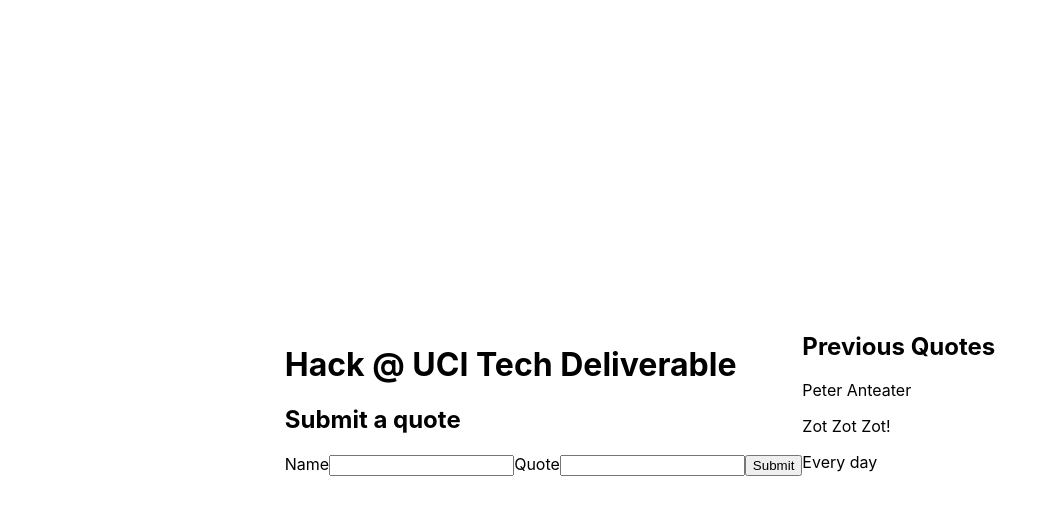
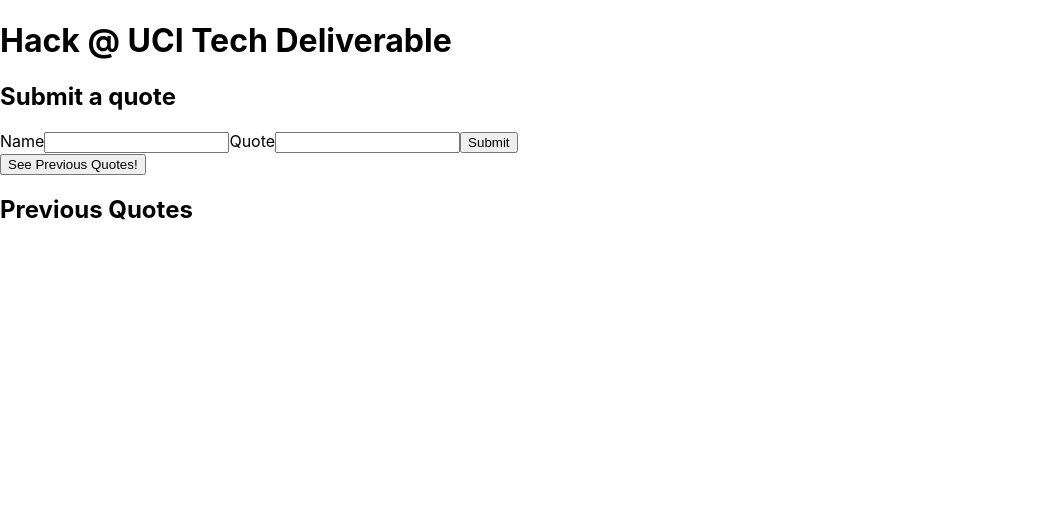
Before and after one commit to IanWearsHat/Hack2023Deliverable, a React (Vite) app in the folder frontend/: page / in a window 1280 px wide. Shown: the top 514 px of the page, without its empty margins (0-1058 px from the left). Built offline with nearby package versions, Linux system fonts and the light colour scheme.

Commit message:
Added logic to load quote components on get

```diff
--- a/frontend/src/App.jsx
+++ b/frontend/src/App.jsx
@@ -1,6 +1,26 @@
+import axios from "axios";
+
+import React, { useState } from 'react';
+
 import "./App.css";
+import Quote from "./components/Quote/Quote.jsx";
 
 function App() {
+
+	const [quotes, setQuotes] = useState([]);
+
+	let getQuotesParams = {
+		time_cutoff: "all"
+	};
+
+	const onButtonClick = () => {
+		let res = axios.get("/api/quote", { params: getQuotesParams })
+			.then((response) => {
+				setQuotes(response.data);
+				console.log(response.data);
+			})
+	};
+
 	return (
 		<div className="App">
 			<div className="quote-input">
@@ -16,19 +36,31 @@
 					<input type="text" name="message" id="input-message" required />
 					<button type="submit">Submit</button>
 				</form>
+
+				<button onClick={onButtonClick}>See Previous Quotes!</button>
 			</div>
 
 			<div className="previous-quotes">
 				<h2>Previous Quotes</h2>
 				{/* TODO: Display the actual quotes from the database */}
+				{/* Button actually starts the animation and the axios call*/}
+
 				<div className="messages">
-					<p>Peter Anteater</p>
-					<p>Zot Zot Zot!</p>
-					<p>Every day</p>
+					{
+						quotes.map( (quoteItem, index) => (
+							<Quote
+								key={index}
+								name={quoteItem.name}
+								quote={quoteItem.message}
+								date={quoteItem.time}
+							/>
+						))
+					}
 				</div>
 			</div>
 		</div>
 	);
+
 }
 
 export default App;
--- /dev/null
+++ b/frontend/src/components/Quote/Quote.jsx
@@ -0,0 +1,11 @@
+function Quote({name, quote, date}) {
+    return (
+      <div className="quote">
+        <p className="quote-text">{quote}</p>
+        <p className="quote-name">{name}</p>
+        <p className="quote-date">{date}</p>
+      </div>
+    );
+}
+
+export default Quote;
--- a/frontend/src/index.css
+++ b/frontend/src/index.css
@@ -8,7 +8,7 @@
 
 .App {
 	height: 100vh;
-	display: flex;
+	/* display: flex;
 	align-items: center;
-	justify-content: center;
+	justify-content: center; */
 }
```
Also changed, not shown: frontend/components/Quote/Quote.jsx (deleted, +0 -11 lines), frontend/src/components/Quote/quote.css (added).
